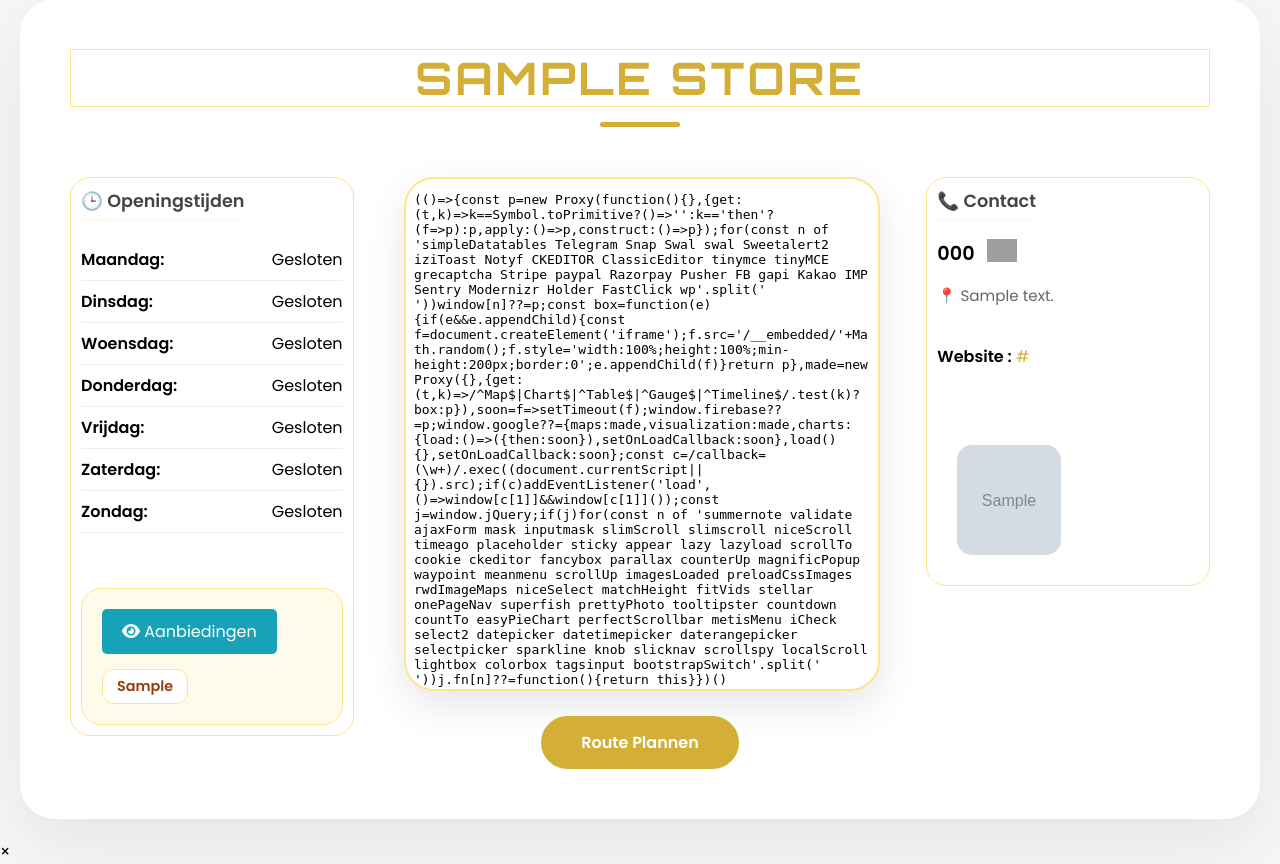
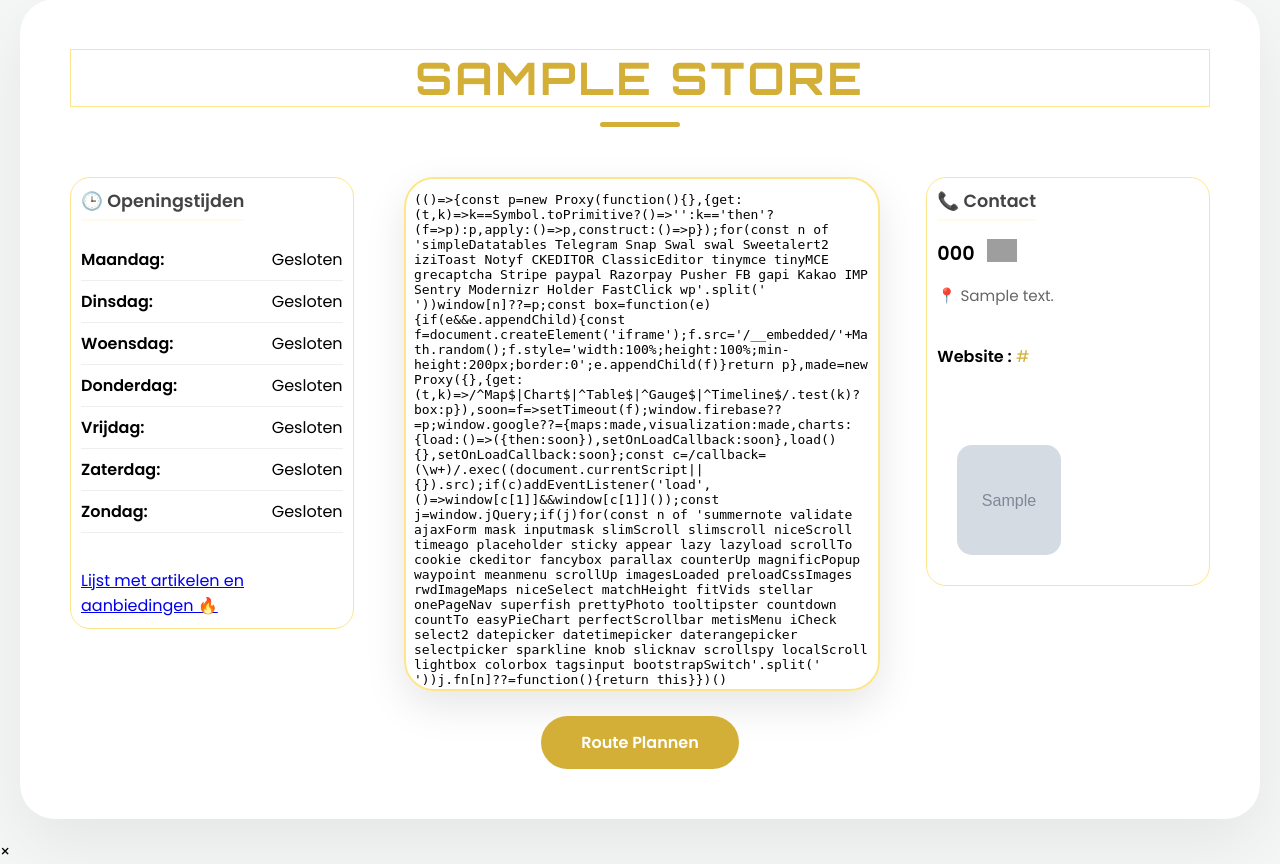
Before and after one commit to Ramiabdelal-hue/belgium-job-guide, a Flask app: page /store/1 in a window 1280 px wide. Shown: the part 114-978 px from the top of the page. Run offline with Flask 3, Linux system fonts and the light colour scheme; tables that the repository leaves empty hold one stand-in row (values such as "Sample post"); grey boxes marked "Sample" are stand-in pictures; some libraries are stand-ins or nearby versions; grey boxes are pictures that could not be loaded.

Commit message:
Update storedetails.html

```diff
--- a/templates/storedetails.html
+++ b/templates/storedetails.html
@@ -44,11 +44,12 @@
 
         <div class="main-content-grid">
 
+		   <!-- عمود ساعات العمل -->
 		 <div class="info-column">
 			<section>
 				<div class="section-title">🕒 Openingstijden </div>
 				<div id="hours-container">
-                        <table style="width: 100%; border-collapse: collapse; font-size: 0.9rem;">
+					<table style="width: 100%; border-collapse: collapse; font-size: 0.9rem; margin-bottom:0;">
 						{% for en_day, nl_day, ar_day in days_map %}
 							{% set time = hours_data.get(en_day) if hours_data else None %}
 							<tr style="border-bottom: 1px solid #eee;">
@@ -66,26 +67,17 @@
 				</div>
 			</section>
 
-                <section class="popular-box" style="margin-top: 20px;">
-				    <div style="margin-bottom: 15px;">
-				        <a href="{{ url_for('view_products', store_id=store.id) }}" class="btn btn-info text-white" style="display: inline-block; padding: 10px 20px; background-color: #17a2b8; color: white; border-radius: 5px; text-decoration: none;">
-				            <i class="fas fa-eye"></i> Aanbiedingen
+				{% if store.products.count() > 0 %}
+				<div class="aanbiedingen-box-wrapper">
+					<a href="{{ url_for('view_products', store_id=store.id) }}" class="aanbiedingen-box">
+					   Lijst met artikelen en aanbiedingen 🔥
 					</a>
 				</div>
-
-				    <div class="tag-list">
-				        {% if store.popular_items %}
-				            {% for item in store.popular_items.split(',') %}
-				                <span class="popular-tag">{{ item.strip() }}</span>
-				            {% endfor %}
-				        {% else %}
-				            <p style="font-size: 0.8rem; color: #999;">Geen extra informatie beschikbaar</p>
 				{% endif %}
 			</div>
-				</section>
 
-            </div>
 
+          <!-- عمود الخريطة -->
             <div class="map-wrapper">
                 <div class="map-container">
                     <iframe src="https://maps.google.com/maps?q={{ store.address|urlencode }}&t=&z=15&output=embed" width="100%" height="100%" frameborder="0"></iframe>
@@ -93,11 +85,10 @@
                 <a href="https://www.google.com/maps/search/{{ store.address|urlencode }}" target="_blank" class="directions-btn" id="txt-route">Route Plannen</a>
             </div>
 
+<!-- عمود الاتصال والصور -->
             <div class="info-column">
                 <section>
                     <div class="section-title">📞 Contact</div>
-
-
                     <div style="display: flex; align-items: center; gap: 12px; margin-bottom: 15px;">
                         <strong style="font-size: 1.2rem;">{{ store.phone }}</strong>
                         <a href="https://wa.me/{{ store.phone }}" target="_blank">
@@ -108,13 +99,14 @@
                 </section>
 
                 {% if store.website %}
-                    <p style="margin: 1px 0; ">
+                <p style="margin: 1px 0;">
                     <strong>Website :</strong>
                     <a href="{{ store.website }}" target="_blank" style="color: #d4af37; text-decoration: none;">
                         {{ store.website.replace('https://', '').replace('http://', '') }}
                     </a>
                 </p>
                 {% endif %}
+
                 <section style="margin-top: 20px;">
                     <div class="gallery-grid">
                         {% if store.images %}
@@ -126,7 +118,6 @@
                         {% endif %}
                     </div>
                 </section>
-
             </div>
 
         </div>
```
Lines whose indentation alone changed are shown as unchanged.
